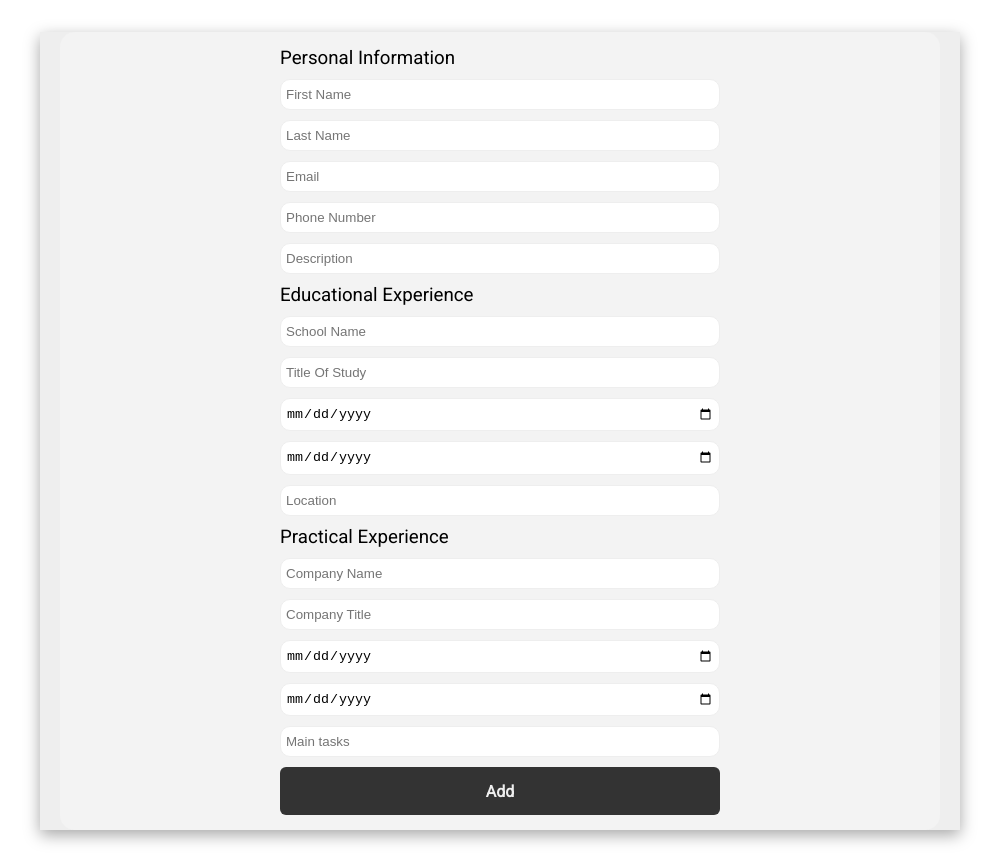
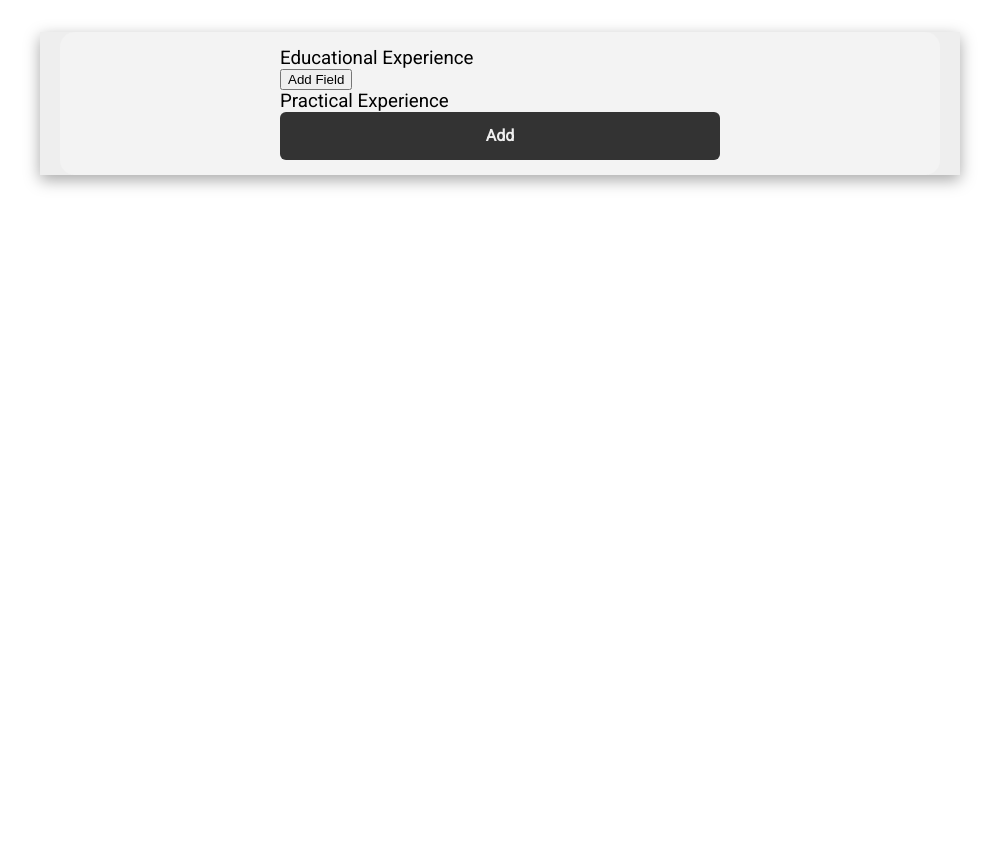
Before and after one commit to Yeffry921/Project-CV-Application, a React (Create React App) app: page / in a window 1280 px wide. Shown: the whole page, without its empty margins (140-1139 px from the left). After the commit the page ends 800 px from the top, so only its background shows below. Built offline with nearby package versions, Linux system fonts and the light colour scheme.

Commit message:
modify educational rendering form field

```diff
--- a/src/components/coverForm.js
+++ b/src/components/coverForm.js
@@ -1,41 +1,46 @@
 /* eslint-disable no-useless-constructor */
 import React, { Component } from 'react'
+import { v4 as uuidv4 } from 'uuid';
 
+import Educational
+ from './Educational';
 class CoverForm extends Component {
   constructor(props) {
     super(props);
   }
 
   render () {
-    const { onChange, values, onSubmit } = this.props
+    const { personal, jobs, education } = this.props.values
+    const { addEducationField, onEducationChange } = this.props
       return (
         <div className='cover-wrapper'>
-          <form onSubmit={onSubmit}>
+          <form>
             <div>
-              <h3>Personal Information</h3>
-              <input type='text' placeholder='First Name' name='firstName' onChange={onChange} value={values.firstName}/>
-              <input type='text' placeholder='Last Name' name='lastName' onChange={onChange} value={values.lastName}/>
-              <input type='email' placeholder='Email' name='email' onChange={onChange} value={values.email}/>
-              <input type='text' placeholder='Phone Number' name='phone' onChange={onChange} value={values.phone}/>
-              <input placeholder='Description' name='description' onChange={onChange} value={values.description}/>
+              {/* <h3>Personal Information</h3>
+              <input type='text' placeholder='First Name' name='firstName' required onChange={onChange} value={values.firstName}/>
+              <input type='text' placeholder='Last Name' name='lastName' required onChange={onChange} value={values.lastName}/>
+              <input type='email' placeholder='Email' name='email' required onChange={onChange} value={values.email}/>
+              <input type='text' placeholder='Phone Number' name='phone' required onChange={onChange} value={values.phone}/>
+              <input placeholder='Description' name='description' required onChange={onChange} value={values.description}/> */}
             </div>
 
             <div>
               <h3>Educational Experience</h3>
-              <input type='text' onChange={onChange} value={values.school} name='school' placeholder='School Name'/>
-              <input type='text' onChange={onChange} value={values.title} name='title' placeholder='Title Of Study'/>
-              <input type='date' onChange={onChange} value={values.fromDate} name='fromDate' placeholder='From'/>
-              <input type='date' onChange={onChange} value={values.toDate} name='toDate' placeholder='To (Leave blank if still attending)'/>
-              <input type='text' onChange={onChange} value={values.location} name='location' placeholder='Location'/>
+              {education.map((item) => {
+                return (
+                  <Educational data={item} id={item.id} key={item.id} onChange={onEducationChange}/>
+                )
+              })}
+              <button onClick={addEducationField}>Add Field</button>
             </div>
 
             <div>
               <h3>Practical Experience</h3>
-              <input type='text' onChange={onChange} value={values.company} name='company' placeholder='Company Name'/>
+              {/* <input type='text' onChange={onChange} value={values.company} name='company' placeholder='Company Name'/>
               <input type='text' onChange={onChange} value={values.companyTitle} name='companyTitle' placeholder='Company Title'/>
               <input type='date' onChange={onChange} value={values.companyDateStart} name='companyDateStart' placeholder='Date started'/>
               <input type='date' onChange={onChange} value={values.companyDateEnd} name='companyDateEnd' placeholder='Dated ended (Leave blank if still attending)'/>
-              <input placeholder='Main tasks' onChange={onChange} value={values.companyTasks} name='companyTasks'/>
+              <input placeholder='Main tasks' onChange={onChange} value={values.companyTasks} name='companyTasks'/> */}
             </div>
 
             <div>
```
